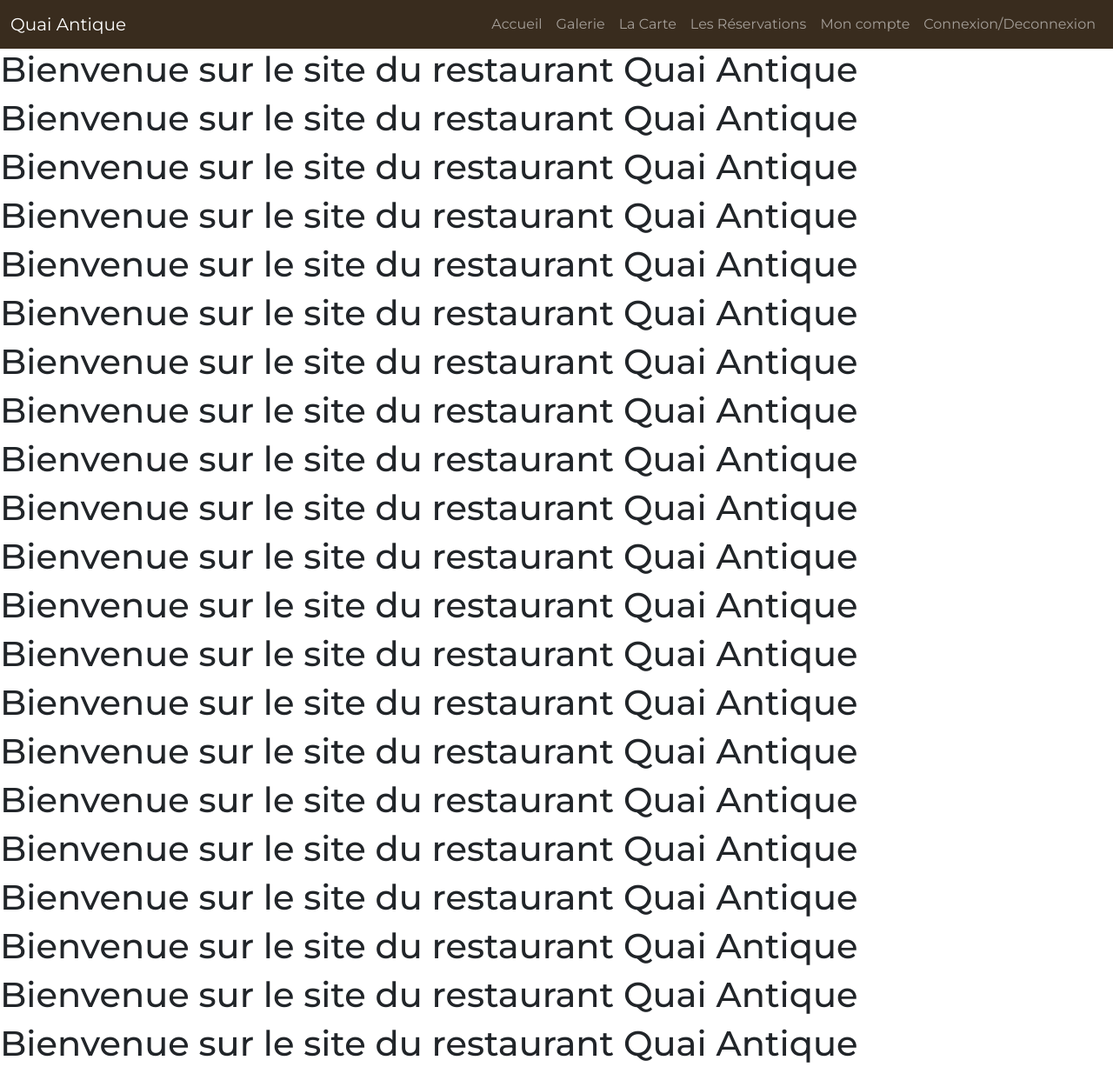
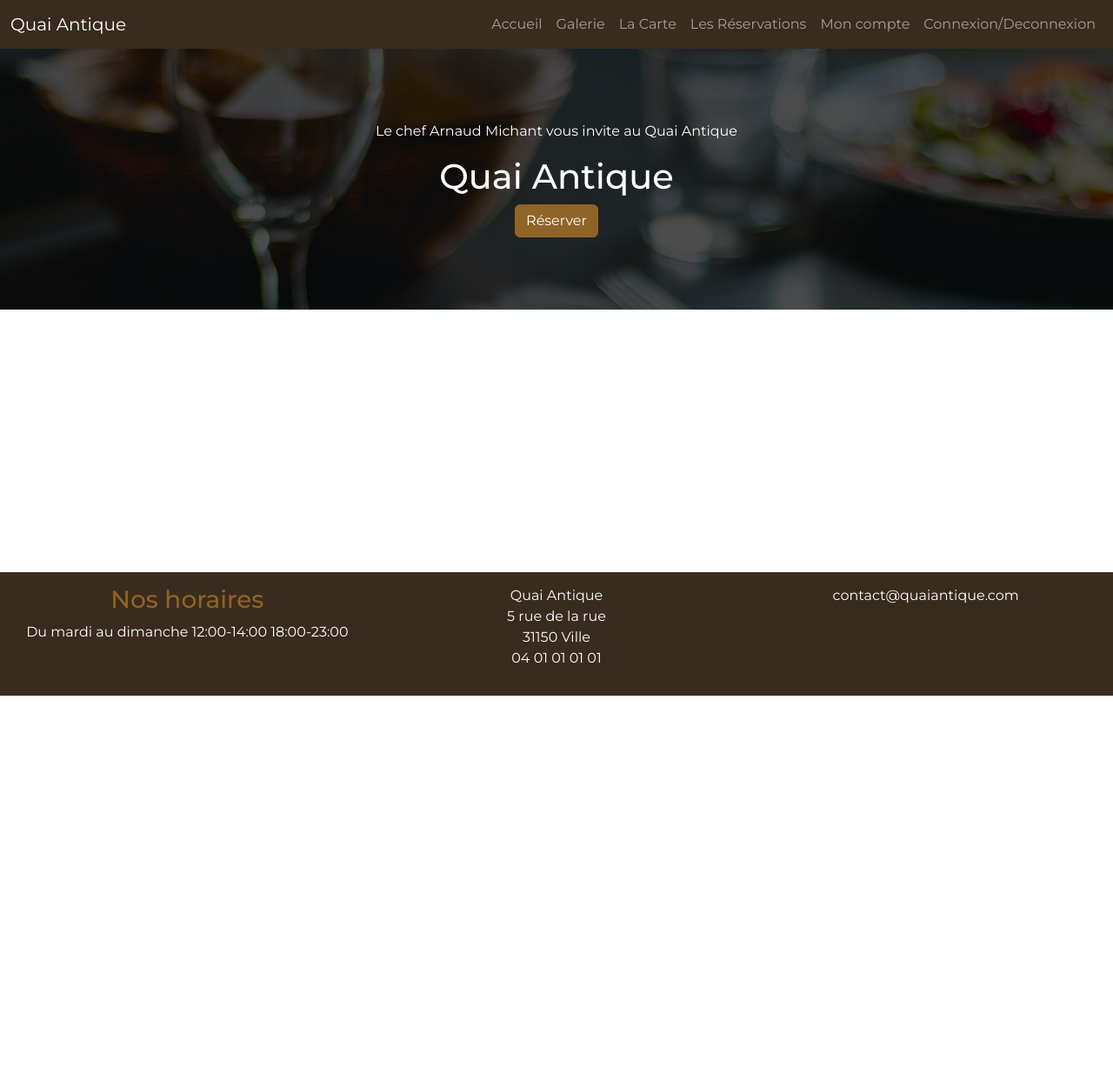
Before and after one commit to lenoxito/QuaiAntiqueRestaurantFront, a website with bundled scripts: page index.html in a window 1280 px wide. Shown: the top 1227 px of the page at 87% size. After the commit the page ends 800 px from the top, so only its background shows below. Built offline with nearby package versions, Linux system fonts and the light colour scheme; files whose address does not match are found by name; a web font is replaced by a local one.

Commit message:
Ajout des images + bloc big title

```diff
--- a/pages/home.html
+++ b/pages/home.html
@@ -1,29 +1,7 @@
-<h1>Bienvenue sur le site du restaurant Quai Antique</h1>
-<h1>Bienvenue sur le site du restaurant Quai Antique</h1>
-<h1>Bienvenue sur le site du restaurant Quai Antique</h1>
-<h1>Bienvenue sur le site du restaurant Quai Antique</h1>
-<h1>Bienvenue sur le site du restaurant Quai Antique</h1>
-<h1>Bienvenue sur le site du restaurant Quai Antique</h1>
-<h1>Bienvenue sur le site du restaurant Quai Antique</h1>
-<h1>Bienvenue sur le site du restaurant Quai Antique</h1>
-<h1>Bienvenue sur le site du restaurant Quai Antique</h1>
-<h1>Bienvenue sur le site du restaurant Quai Antique</h1>
-<h1>Bienvenue sur le site du restaurant Quai Antique</h1>
-<h1>Bienvenue sur le site du restaurant Quai Antique</h1>
-<h1>Bienvenue sur le site du restaurant Quai Antique</h1>
-<h1>Bienvenue sur le site du restaurant Quai Antique</h1>
-<h1>Bienvenue sur le site du restaurant Quai Antique</h1>
-<h1>Bienvenue sur le site du restaurant Quai Antique</h1>
-<h1>Bienvenue sur le site du restaurant Quai Antique</h1>
-<h1>Bienvenue sur le site du restaurant Quai Antique</h1>
-<h1>Bienvenue sur le site du restaurant Quai Antique</h1>
-
-<h1>Bienvenue sur le site du restaurant Quai Antique</h1>
-<h1>Bienvenue sur le site du restaurant Quai Antique</h1>
-<h1>Bienvenue sur le site du restaurant Quai Antique</h1>
-<h1>Bienvenue sur le site du restaurant Quai Antique</h1>
-<h1>Bienvenue sur le site du restaurant Quai Antique</h1>
-<h1>Bienvenue sur le site du restaurant Quai Antique</h1>
-
-
-<button class="btn btn-primary">Coucou</button>
+<div class="meal-dish text-center text-white">
+    <div class="meal-dish-content">
+        <p>Le chef Arnaud Michant vous invite au Quai Antique</p>
+        <h1>Quai Antique</h1>
+        <button class="btn btn-primary">Réserver</button>
+    </div>
+</div>
--- a/scss/main.scss
+++ b/scss/main.scss
@@ -15,3 +15,31 @@ footer.footer{
     bottom: 0;
     width: 100%;
 }
+
+.meal-dish{
+    position: relative;
+    &::before{
+        content:"";
+        position: absolute;
+        top:0;
+        left:0;
+        width: 100%;
+        height: 100%;
+        background-image: url(../images/meal-5232255_1280.jpg);
+        background-size: cover;
+        filter: brightness(0.3);
+    }
+
+
+    *{
+     //Positioner les éléments devant le before
+     position: relative;
+    }
+    .meal-dish-content{
+        height: 300px;
+        display: flex;
+        flex-direction: column;
+        align-items: center;
+        justify-content: center;
+    }
+}
```
Also changed, not shown: images/barbecue-1239434_640.jpg (added), images/canape-2802_640.jpg (added), images/meal-5232255_1280.jpg (added), images/sushi-8113165_1280.jpg (added), images/wine-glasses-176991_640.jpg (added), images/woman-7933223_1280.jpg (added), scss/main.css, 1 other file.
